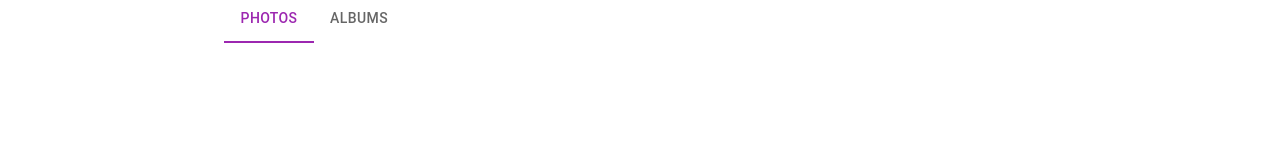
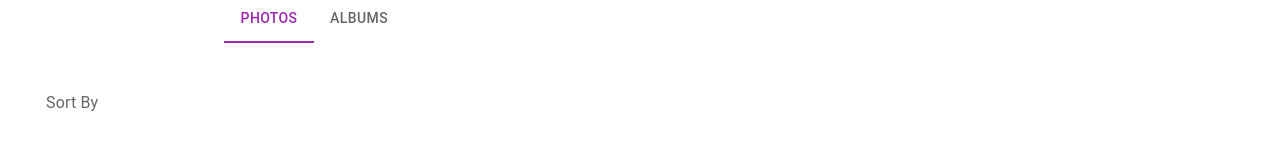
Before and after one commit to S3rpa/MyPhotosGalleryApp, a React (Vite) app: page /albums in a window 1280 px wide. Shown: the part 242-392 px from the top of the page. Built offline with nearby package versions, Linux system fonts and the light colour scheme.

Commit message:
select input

```diff
--- /dev/null
+++ b/src/components/Select/Select.css
@@ -0,0 +1,33 @@
+.select-box {
+    width: 15em;
+    margin-left: 2em;
+    margin-top: 2em;
+    color: white;
+  }
+  .select-form-control {
+    background-color: white;
+  }
+
+  .select-label {
+    color: white;
+  }
+
+  .select {
+    color: white;
+  }
+  .select .MuiOutlinedInput-notchedOutline {
+    border-color: white;
+  }
+
+  .select .MuiSvgIcon-root {
+    color: white;
+  }
+
+  .select-menu .MuiMenu-paper {
+    background-color: gray;
+    color: white;
+  }
+
+  .select-menu .MuiMenuItem-root.Mui-selected {
+    background-color: #555;
+  }
--- /dev/null
+++ b/src/components/Select/Select.jsx
@@ -0,0 +1,38 @@
+import * as React from 'react';
+import Box from '@mui/material/Box';
+import InputLabel from '@mui/material/InputLabel';
+import MenuItem from '@mui/material/MenuItem';
+import FormControl from '@mui/material/FormControl';
+import Select from '@mui/material/Select';
+import './Select.css';
+
+export default function BasicSelect({ sortOption, setSortOption }) {
+  const handleChange = (event) => {
+    setSortOption(event.target.value);
+  };
+
+  return (
+    <Box sx={{ minWidth: 120, marginBottom: 2 }} className="select-box">
+      <FormControl fullWidth className="select-form-control">
+        <InputLabel id="sort-select-label" className="select-label">Sort By</InputLabel>
+        <Select
+          labelId="sort-select-label"
+          id="sort-select"
+          value={sortOption}
+          label="Sort By"
+          onChange={handleChange}
+          className="select"
+        >
+          <MenuItem value="date-asc">Date Imported (Asc)</MenuItem>
+          <MenuItem value="date-desc">Date Imported (Desc)</MenuItem>
+          <MenuItem value="width-asc">Width (Asc)</MenuItem>
+          <MenuItem value="width-desc">Width (Desc)</MenuItem>
+          <MenuItem value="height-asc">Height (Asc)</MenuItem>
+          <MenuItem value="height-desc">Height (Desc)</MenuItem>
+          <MenuItem value="likes-asc">Likes (Asc)</MenuItem>
+          <MenuItem value="likes-desc">Likes (Desc)</MenuItem>
+        </Select>
+      </FormControl>
+    </Box>
+  );
+}
--- a/src/pages/Albums/Albums.jsx
+++ b/src/pages/Albums/Albums.jsx
@@ -1,19 +1,39 @@
-import React,{ useContext } from 'react';
+import React,{ useContext,useState } from 'react';
 import { useSelector } from 'react-redux';
 import { FavoritesContext } from '../../features/favs/favs';
 import ImgCard from '../../components/RandomImagesCard/card';
 import { selectSearch } from '../../features/search/searchSlice';
+import BasicSelect from '../../components/Select/Select';
 
 const Albums = () => {
   const { favorites,removeFavorite } = useContext(FavoritesContext);
   const searchTerm = useSelector(selectSearch);
+  const [sortOption, setSortOption] = useState('');
 
-  // Filtrar favoritos según el término de búsqueda
+    // Filtrar favoritos
     const filteredFavorites = searchTerm
         ? favorites.filter(image =>
             image.alt.toLowerCase().includes(searchTerm.toLowerCase()))
         : favorites;
 
+    // Ordenar favoritos
+
+    const sortedFavorites = [...filteredFavorites].sort((a, b) => {
+        const [criteria, order] = sortOption.split('-');
+        const orderFactor = order === 'desc' ? -1 : 1;
+
+        if (criteria === 'date') {
+          return orderFactor * (new Date(a.importedDate) - new Date(b.importedDate));
+        } else if (criteria === 'width') {
+          return orderFactor * (a.width - b.width);
+        } else if (criteria === 'height') {
+          return orderFactor * (a.height - b.height);
+        } else if (criteria === 'likes') {
+          return orderFactor * (a.likes - b.likes);
+        } else {
+          return 0;
+        }
+      });
 
     const handleRemove = (id) => {
         removeFavorite(id);
@@ -24,7 +44,8 @@ const Albums = () => {
 
     return (
         <div>
-            <ImgCard images={filteredFavorites} onRemove={handleRemove} showRemoveAndDownload/>
+            <BasicSelect sortOption={sortOption} setSortOption={setSortOption} />
+            <ImgCard images={sortedFavorites} onRemove={handleRemove} showRemoveAndDownload/>
         </div>
     );
 };
```
